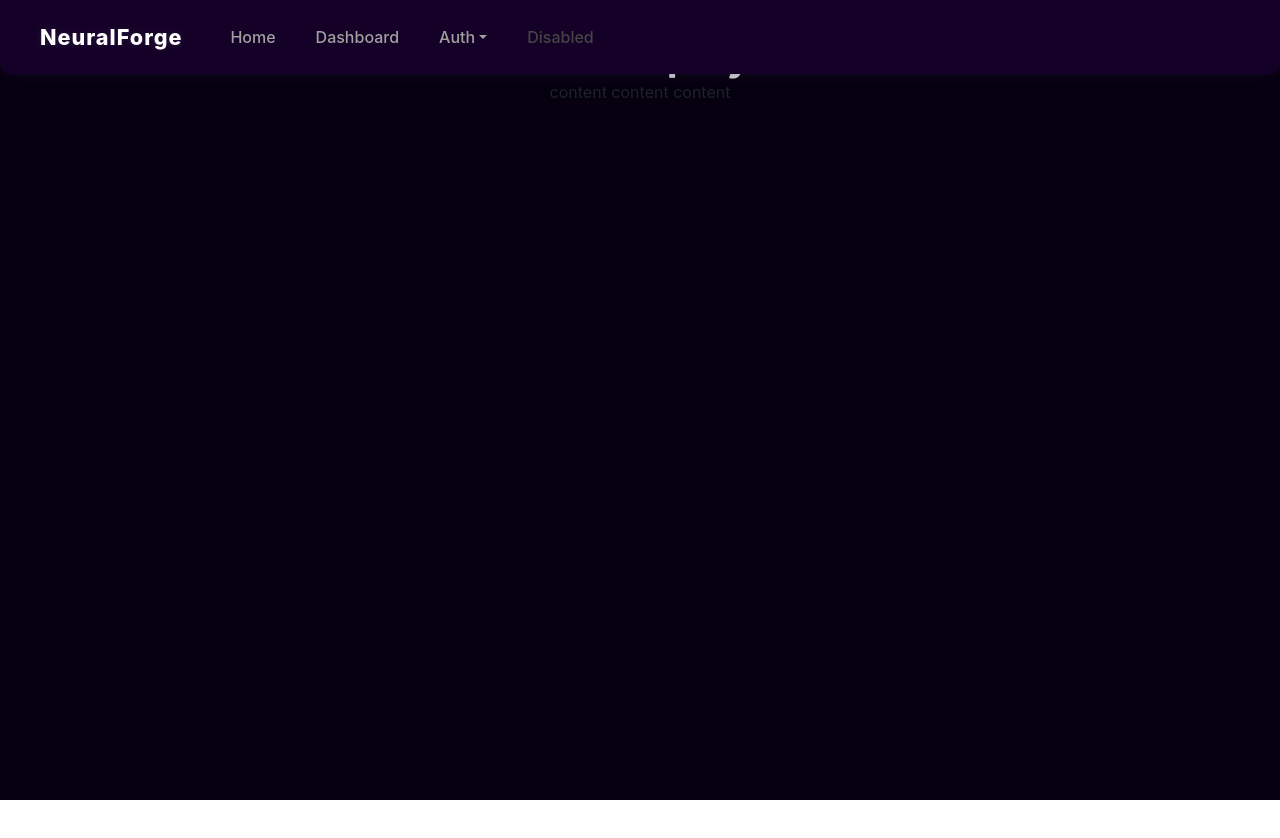
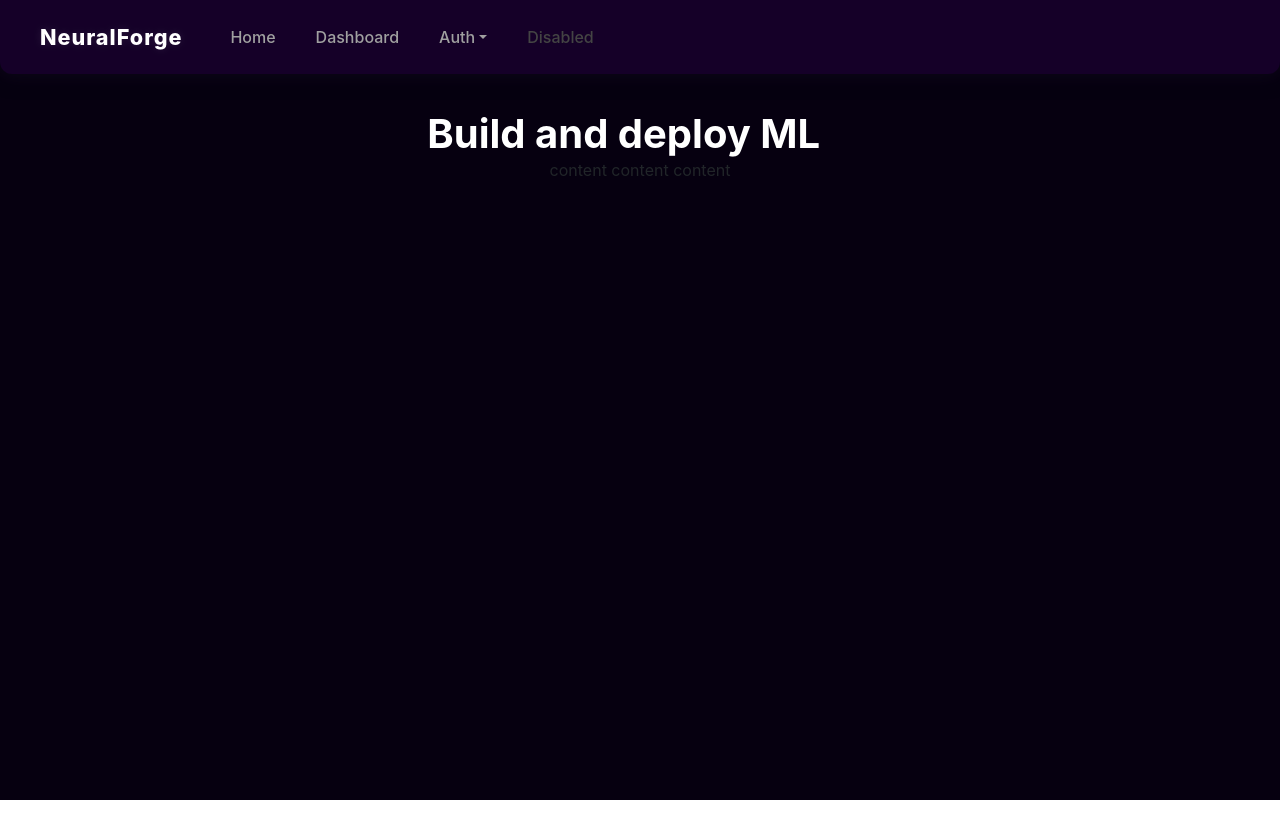
Before and after one commit to kirilexe/NeuralForge, a React (Vite) app in the folder frontend/: page / in a window 1280 px wide. Shown: the top 838 px of the page. Before the commit the page ends 800 px from the top, so only its background shows below. Built offline with nearby package versions, Linux system fonts and the light colour scheme.

Commit message:
fixed a small navbar issue in the home page

```diff
--- a/frontend/src/App.tsx
+++ b/frontend/src/App.tsx
@@ -42,7 +42,9 @@ function App() {
   return (
     <ModelProvider>
       <Navbar onNavigate={navigate} currentPage={currentPage} />
+      <main style={{ marginTop: '90px' }}> {/* Adjust based on navbar height */}
       {renderPage()}
+      </main>
     </ModelProvider>
   );
 }
--- a/frontend/src/pages/Home.css
+++ b/frontend/src/pages/Home.css
@@ -9,11 +9,14 @@
   display: flex;
   flex-direction: column;
   z-index: 0;
+  padding-top: 90px;
+  min-height: 100vh;
+  box-sizing: border-box;
 }
 
 .home-content {
   flex: 1;
-  padding: 2rem;
+  padding: 20px;
   display: flex;
   flex-direction: column;
   align-items: center;
--- a/frontend/src/pages/Home.tsx
+++ b/frontend/src/pages/Home.tsx
@@ -1,12 +1,9 @@
-
-import Navbar from "../components/header/Navbar";
 import TextType from "../components/home/TextType";
 import "./Home.css";
 
 function HomePage() {
   return (
     <div className="home-root">
-      <Navbar />
       <div className="home-content">
         {/* add content here */}
         <TextType
```
